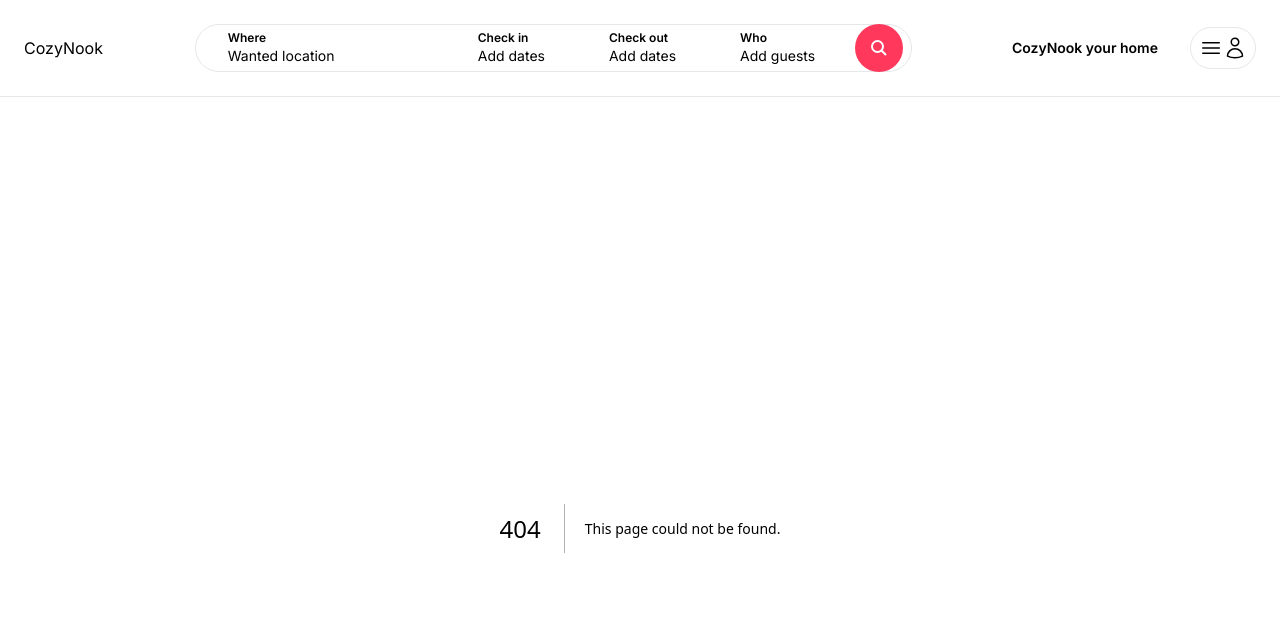
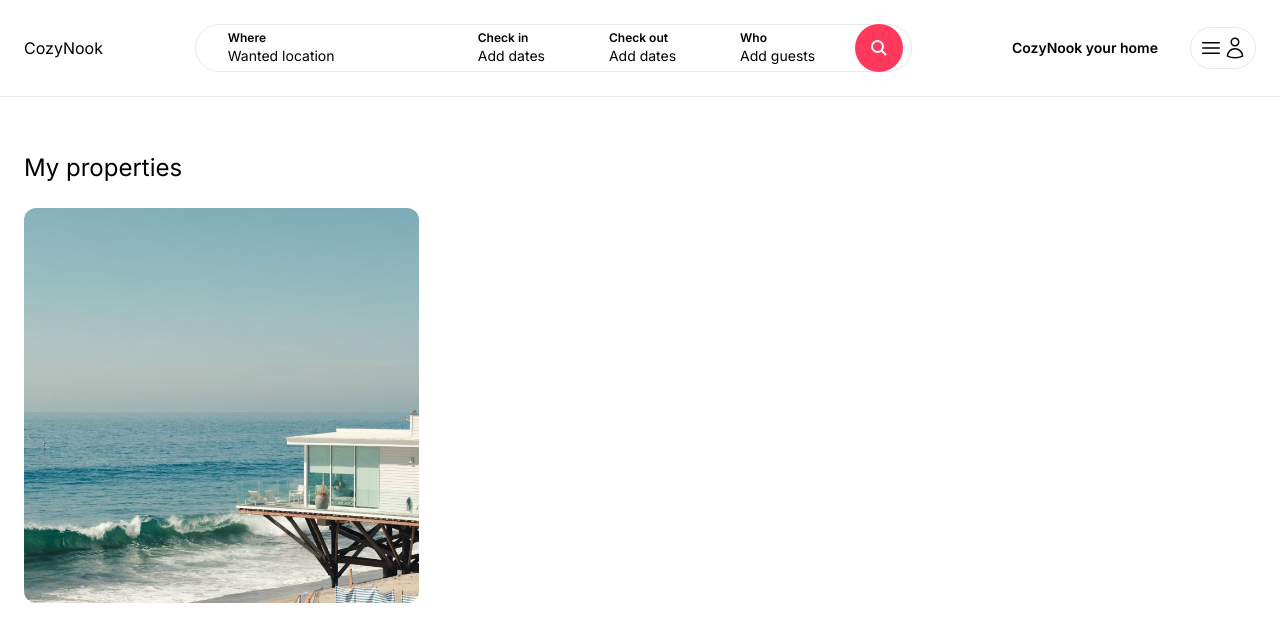
Before and after one commit to LeahDeshar/CozyNook, a Next.js app in the folder cozynook/: page /myproperties in a window 1280 px wide. Before the commit this address had no page. Shown: the top 642 px of the page. Built offline with nearby package versions, Linux system fonts and the light colour scheme.

Commit message:
add inbox ui

```diff
--- /dev/null
+++ b/cozynook/app/components/inbox/Conversations.tsx
@@ -0,0 +1,11 @@
+const Conversations = () => {
+  return (
+    <div className="px-6 py-4 cursor-pointer border border-gray-300 rounded-xl">
+      <p className="mb-6 text-xl">John Doe</p>
+
+      <p className="text-airbnb-dark">Go to conversation</p>
+    </div>
+  );
+};
+
+export default Conversations;
--- /dev/null
+++ b/cozynook/app/inbox/[id]/page.tsx
@@ -0,0 +1,15 @@
+// import Conversation from "../components/inbox/Conversation";
+
+const InboxPage = () => {
+  return (
+    <main className="max-w-[1500px] mx-auto px-6 pb-6 space-y-4">
+      <h1 className="my-6 text-2xl">Inbox</h1>
+
+      {/* <Conversation />
+            <Conversation />
+            <Conversation /> */}
+    </main>
+  );
+};
+
+export default InboxPage;
--- /dev/null
+++ b/cozynook/app/myproperties/page.tsx
@@ -0,0 +1,17 @@
+import Image from "next/image";
+
+import PropertyList from "../components/properties/PropertyList";
+
+const MyPropertiesPage = () => {
+  return (
+    <main className="max-w-[1500px] mx-auto px-6 pb-6">
+      <h1 className="my-6 text-2xl">My properties</h1>
+
+      <div className="grid grid-cols-1 md:grid-cols-3 gap-6">
+        <PropertyList />
+      </div>
+    </main>
+  );
+};
+
+export default MyPropertiesPage;
```
